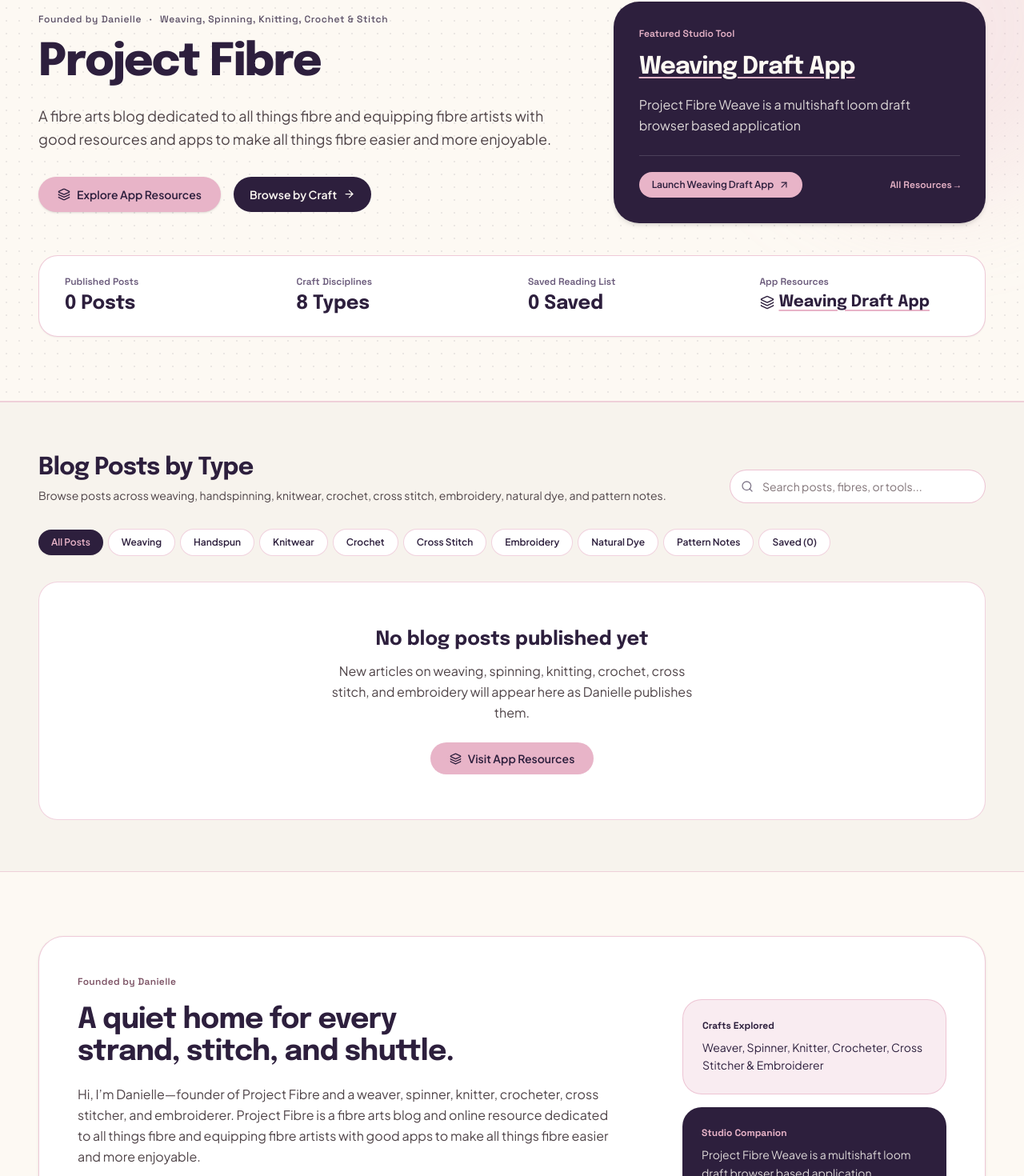
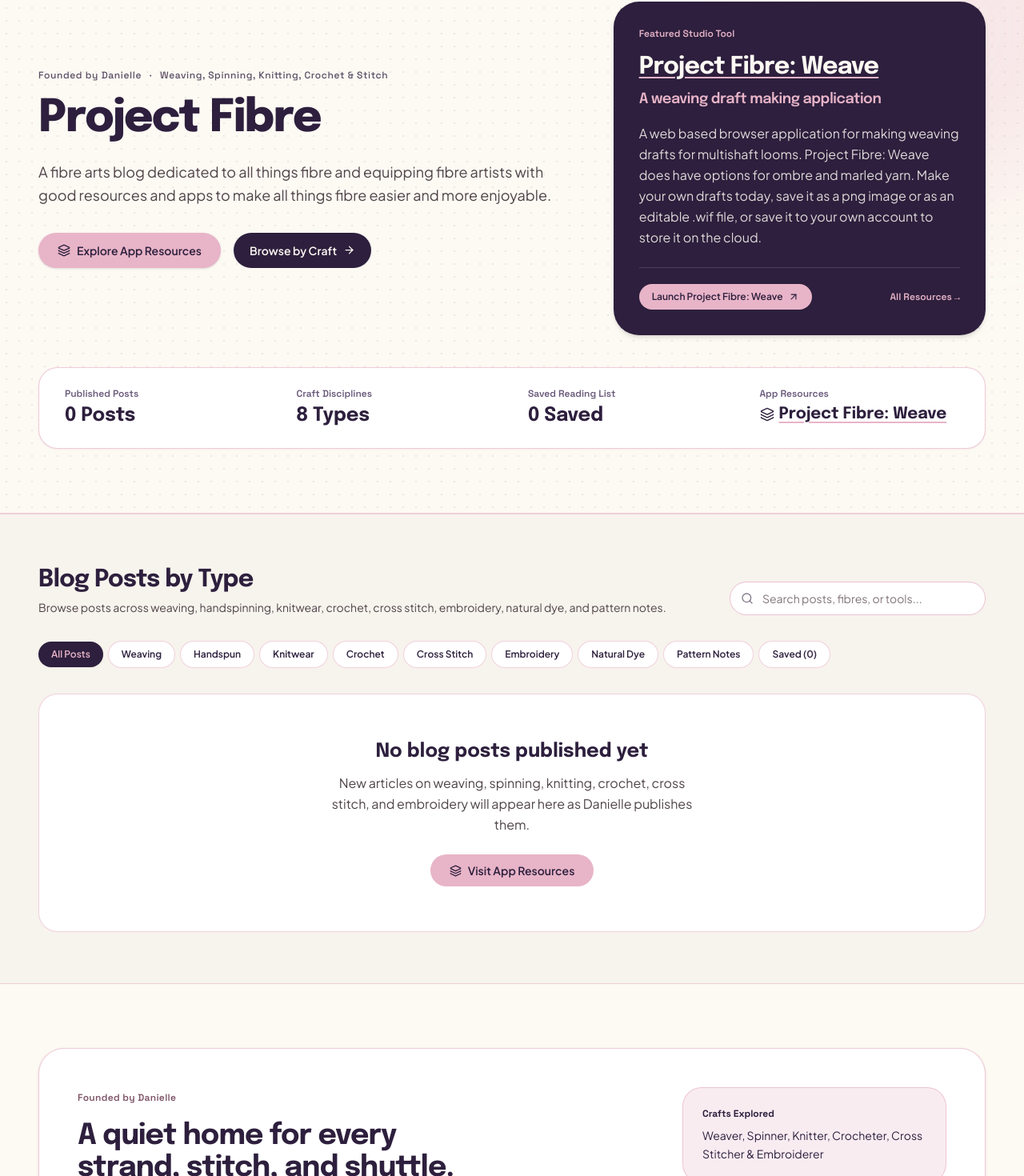
Before and after one commit to projectfibre-danielle/Project_Fibre, a React (Vite) app: page / in a window 1280 px wide. Shown: the part 143-1613 px from the top of the page at 80% size. Built offline with nearby package versions, Linux system fonts and the light colour scheme.

Commit message:
style: update Project Fibre: Weave branding and text
Update the display title and descriptive text for the weaving tool across the App and Resources pages to improve branding clarity and provide better context for users.

```diff
--- a/src/App.tsx
+++ b/src/App.tsx
@@ -425,19 +425,23 @@ export default function App() {
                           Featured Studio Tool
                         </div>
 
-                        <h2 className="font-display text-2xl sm:text-3xl font-bold text-[#fdf9f3] tracking-tight">
+                        <div className="font-display text-2xl sm:text-3xl font-bold text-[#fdf9f3] tracking-tight">
                           <a
                             href="https://projectfibreweave.base44.app"
                             target="_blank"
                             rel="noopener noreferrer"
                             className="hover:text-[#e8b4c8] transition-colors underline decoration-[#e8b4c8] decoration-2 underline-offset-4"
                           >
-                            Weaving Draft App
+                            Project Fibre: Weave
                           </a>
+                        </div>
+
+                        <h2 className="font-display text-base sm:text-lg font-semibold text-[#e8b4c8] tracking-tight -mt-2">
+                          A weaving draft making application
                         </h2>
 
                         <p className="text-sm sm:text-base text-[#fdf9f3]/85 leading-relaxed">
-                          Project Fibre Weave is a multishaft loom draft browser based application
+                          A web based browser application for making weaving drafts for multishaft looms. Project Fibre: Weave does have options for ombre and marled yarn. Make your own drafts today, save it as a png image or as an editable .wif file, or save it to your own account to store it on the cloud.
                         </p>
                       </div>
 
@@ -448,7 +452,7 @@ export default function App() {
                           rel="noopener noreferrer"
                           className="inline-flex items-center gap-1.5 px-4 py-2 rounded-full bg-[#e8b4c8] text-[#2d1f3d] text-xs font-semibold hover:bg-[#dfa2bb] transition-colors"
                         >
-                          <span>Launch Weaving Draft App</span>
+                          <span>Launch Project Fibre: Weave</span>
                           <ArrowUpRight size={14} />
                         </a>
 
@@ -509,7 +513,7 @@ export default function App() {
                       className="mt-1 inline-flex items-center gap-1.5 font-display text-lg sm:text-xl font-bold text-[#2d1f3d] underline decoration-[#e8b4c8] decoration-2 underline-offset-4 hover:text-[#7c5264] transition-colors"
                     >
                       <Layers size={18} className="text-[#2d1f3d]" />
-                      <span>Weaving Draft App</span>
+                      <span>Project Fibre: Weave</span>
                     </a>
                   </div>
                 </div>
@@ -857,7 +861,7 @@ export default function App() {
                       rel="noopener noreferrer"
                       className="inline-flex items-center gap-2 px-5 py-3 rounded-full bg-[#2d1f3d] text-[#fdf9f3] text-sm font-semibold hover:bg-[#3d2b52] transition-colors whitespace-nowrap"
                     >
-                      <span>Weaving Draft App</span>
+                      <span>Project Fibre: Weave</span>
                       <ArrowUpRight size={15} />
                     </a>
                   </div>
@@ -875,10 +879,10 @@ export default function App() {
 
                   <div className="p-6 rounded-3xl bg-[#2d1f3d] text-[#fdf9f3]">
                     <div className="font-spec text-xs font-bold text-[#e8b4c8] mb-2">
-                      Studio Companion
+                      Project Fibre: Weave
                     </div>
                     <p className="text-sm text-[#fdf9f3]/85 leading-relaxed">
-                      Project Fibre Weave is a multishaft loom draft browser based application.
+                      A web based browser application for making weaving drafts for multishaft looms with ombre and marled yarn options, PNG/.wif export, and cloud account saving.
                     </p>
                   </div>
                 </div>
@@ -959,7 +963,7 @@ export default function App() {
                 rel="noopener noreferrer"
                 className="hover:text-[#e8b4c8] transition-colors"
               >
-                Weaving Draft App
+                Project Fibre: Weave
               </a>
               <button
                 type="button"
--- a/src/components/ResourcesPage.tsx
+++ b/src/components/ResourcesPage.tsx
@@ -42,19 +42,25 @@ export const ResourcesPage: React.FC<ResourcesPageProps> = ({ onBack }) => {
                 <span>Browser-Based Weaving Tool</span>
               </div>
 
-              <h2 className="font-display text-2xl sm:text-3xl font-bold text-[#fdf9f3] tracking-tight">
+              <div>
+                <div className="font-display text-2xl sm:text-3xl font-bold text-[#fdf9f3] tracking-tight">
                   <a
                     href="https://projectfibreweave.base44.app"
                     target="_blank"
                     rel="noopener noreferrer"
                     className="hover:text-[#e8b4c8] transition-colors underline decoration-[#e8b4c8] decoration-2 underline-offset-4"
                   >
-                  Weaving Draft App
+                    Project Fibre: Weave
                   </a>
+                </div>
+
+                <h2 className="mt-1.5 font-display text-lg sm:text-xl font-semibold text-[#e8b4c8] tracking-tight">
+                  A weaving draft making application
                 </h2>
+              </div>
 
               <p className="text-base text-[#fdf9f3]/85 leading-relaxed">
-                Project Fibre Weave is a multishaft loom draft browser based application
+                A web based browser application for making weaving drafts for multishaft looms. Project Fibre: Weave does have options for ombre and marled yarn. Make your own drafts today, save it as a png image or as an editable .wif file, or save it to your own account to store it on the cloud.
               </p>
             </div>
 
@@ -65,7 +71,7 @@ export const ResourcesPage: React.FC<ResourcesPageProps> = ({ onBack }) => {
                 rel="noopener noreferrer"
                 className="inline-flex items-center gap-2 px-6 py-3 rounded-full bg-[#e8b4c8] text-[#2d1f3d] text-sm font-semibold hover:bg-[#dfa2bb] active:scale-[0.98] transition-all shadow-sm whitespace-nowrap focus-visible:outline-none focus-visible:ring-2 focus-visible:ring-offset-2 focus-visible:ring-[#e8b4c8]"
               >
-                <span>Weaving Draft App</span>
+                <span>Open Project Fibre: Weave</span>
                 <ArrowUpRight size={16} />
               </a>
             </div>
```
Lines whose indentation alone changed are shown as unchanged.
